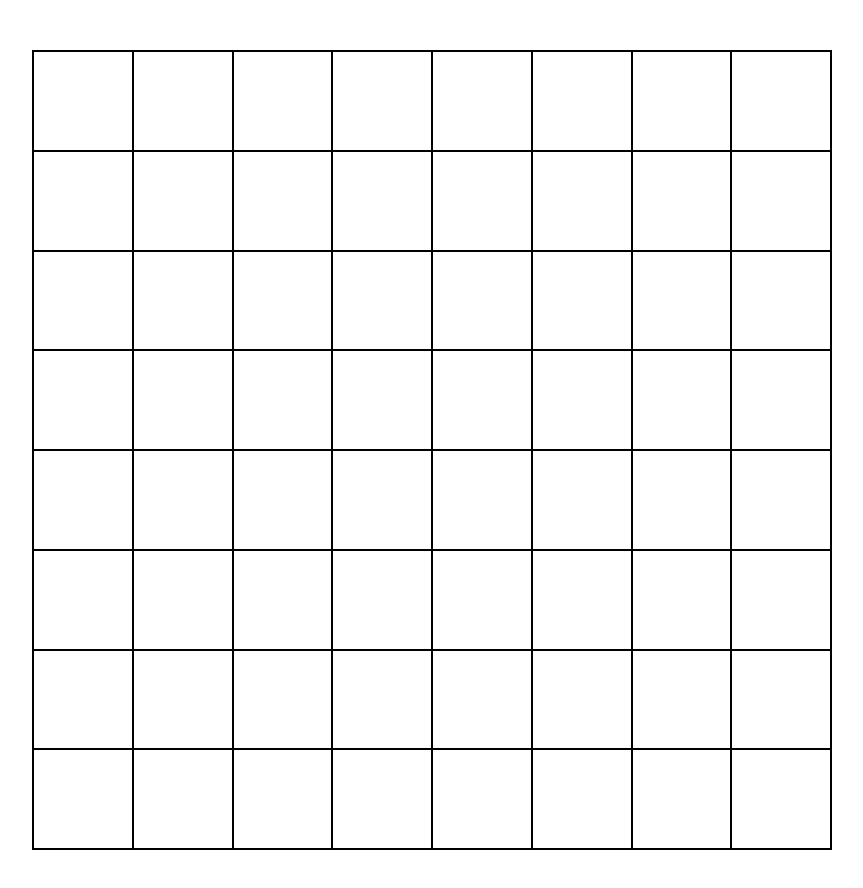
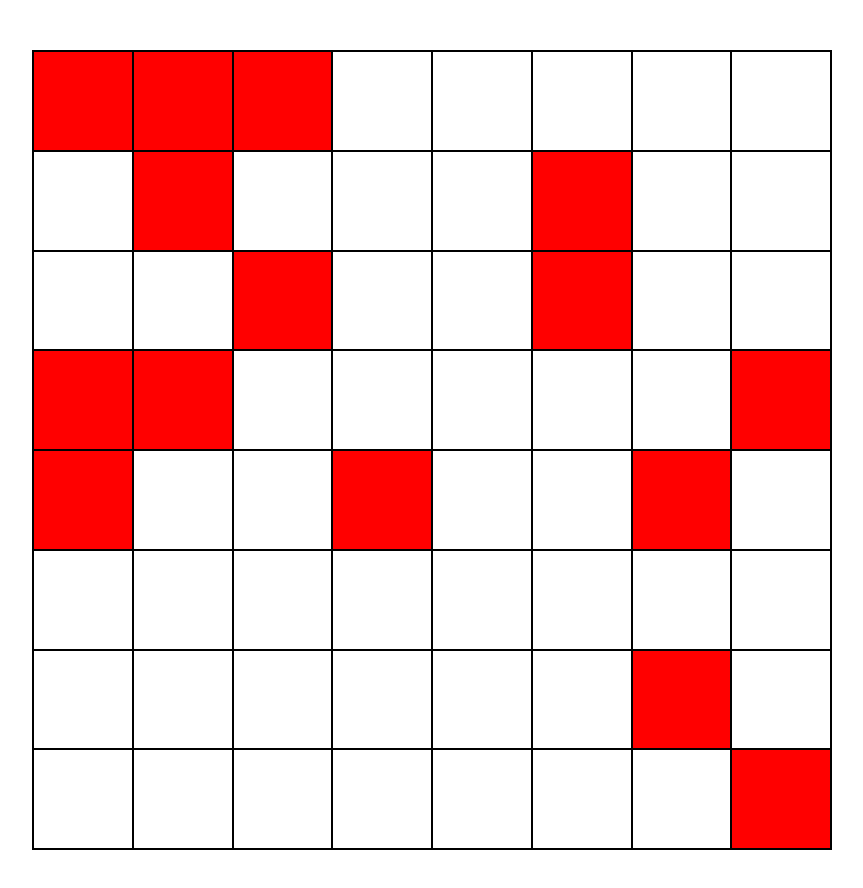
Before and after one commit to pep1994/js-jq-grigliaquadrati, a plain HTML site: page index.html in a window 1280 px wide. Shown: the whole page, without its empty margins (208-1071 px from the left). Drawn offline with nearby package versions, Linux system fonts and the light colour scheme.

Commit message:
logica generazione 15 numeri random tutti diversi tra loro

```diff
--- a/main.js
+++ b/main.js
@@ -3,15 +3,44 @@
 $(document).ready(function(){
 
 
-var backSquare;
+var backSquare, numberSquare;
 
 
   //  ciclo per stampare nell'html 64 div che rappresentano i quadrati
   for (var i = 1; i <= 64; i++) {
     backSquare = $('.container').html();
-    console.log(backSquare);
     $('.container').html(backSquare + "<div class='square'>" + "</div>");
   }
+
+  // assegno la classe red agli elementi
+  var number = 0;
+  while (number < 15)  { // esegui il ciclio finchè non ci sono 15 numeri tutti diversi, cioè finchè la variabile di controllo è minore di 15
+    numberSquare = $('.square').eq(numberRandom()); // seleziona l'elemento square all'interno dell'array
+
+    if (!numberSquare.hasClass('red')) { // se l'elemento selezionato non ha la class red
+      numberSquare.addClass("red"); // allora aggiungila
+      number++; // e incrementa la variabile di controllo di 1 e riesegui il ciclo
+    }
+
+  }
+
+  // funzione per generare un numero random da 0 a 63
+  function numberRandom () {
+      return Math.floor(Math.random() * 64);
+
+  }
+
+
+  // elementSquare.click(
+  //   function() {
+  //     if ($(this).hasClass('red')) {
+  //       $(this).css({"background": "red"});
+  //     } else if ($(this).hasClass('green')) {
+  //       $(this).css({"background": "green"});
+  //     }
+  // });
+
+
 
 
 
--- a/style.css
+++ b/style.css
@@ -18,3 +18,11 @@
   height: calc(100% / 8);
   border: solid 1px black;
 }
+
+.red {
+  background-color: red;
+}
+
+.green {
+  background-color: green;
+}
```
